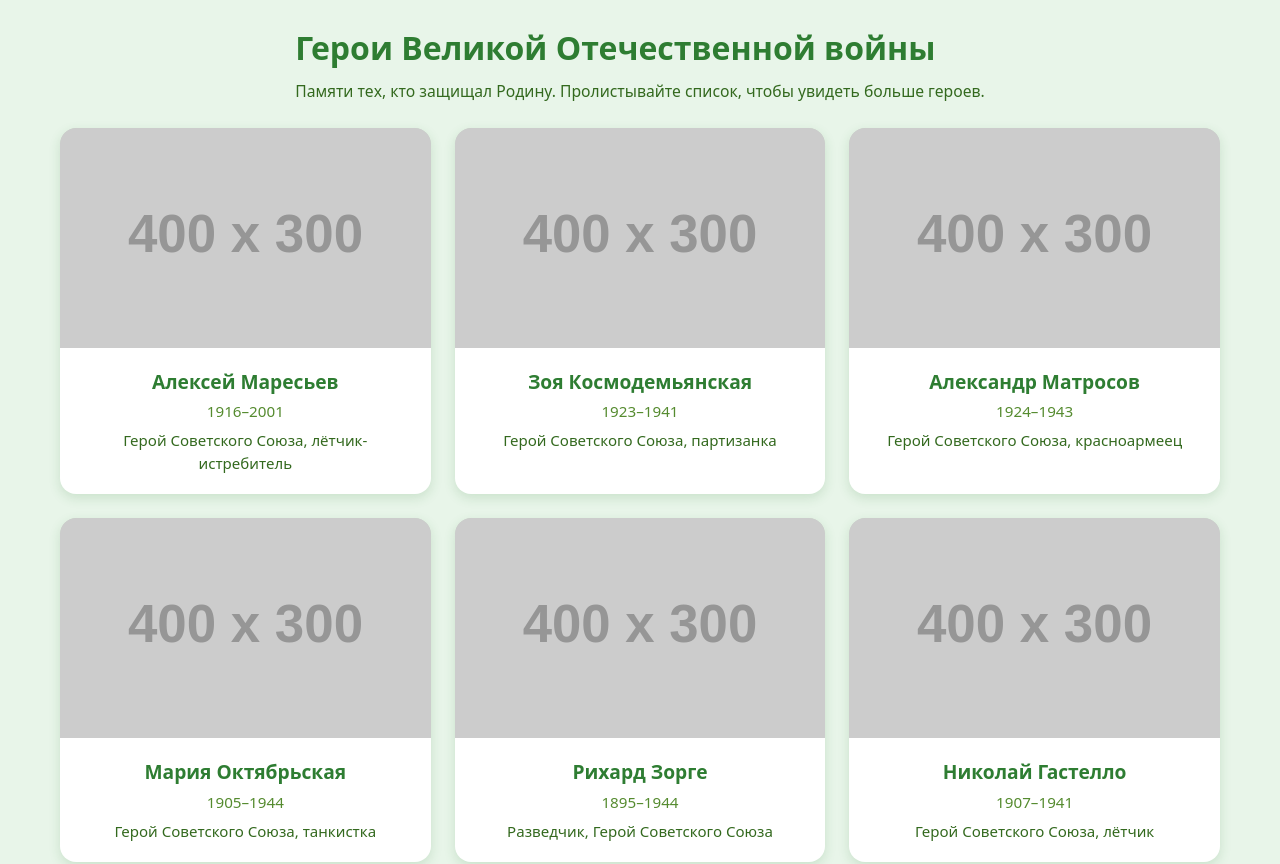
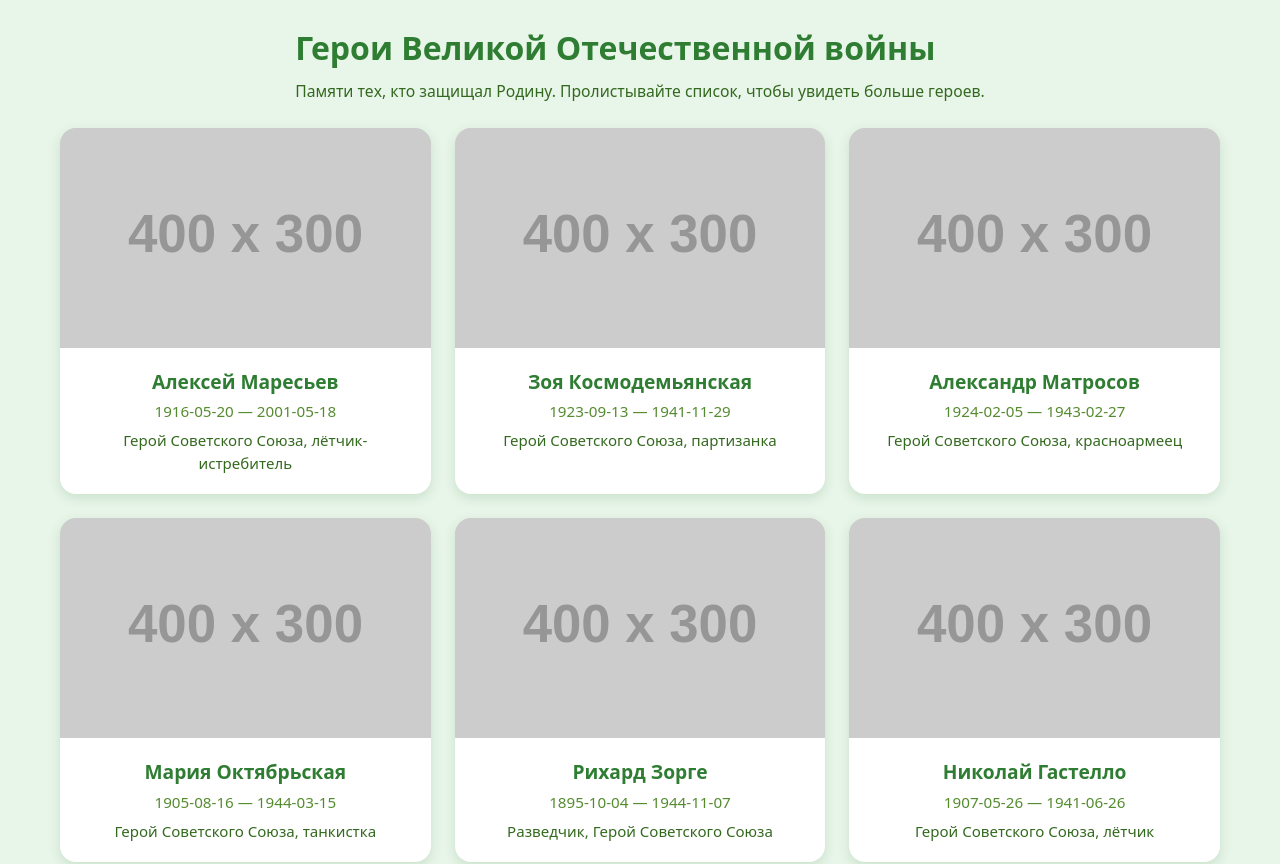
Before and after one commit to StarFury-gh/vov_project, a React app in the folder frontend/: page / in a window 1280 px wide. Shown: the top 864 px of the page. Built offline with nearby package versions, Linux system fonts and the light colour scheme; the HTML template or start-up script is replaced by a standard one.

Commit message:
fontend: fixed api info

```diff
--- a/frontend/src/api.js
+++ b/frontend/src/api.js
@@ -1,109 +1,150 @@
 // Temporary mock API for heroes.
 // Stores basic in-memory data to test the UI without a real server.
 
+// This shape mimics the backend response:
+// hero: { id, full_name, birth_date, death_date, photo_url, rank_name, summary_info }
 const MOCK_HEROES = [
   {
     id: 1,
-    name: 'Алексей Маресьев',
-    lifeDates: '1916–2001',
-    rank: 'Герой Советского Союза, лётчик-истребитель',
-    image: 'https://via.placeholder.com/400x300?text=AM',
+    full_name: 'Алексей Маресьев',
+    birth_date: '1916-05-20',
+    death_date: '2001-05-18',
+    photo_url: 'https://via.placeholder.com/400x300?text=AM',
+    rank_name: 'Герой Советского Союза, лётчик-истребитель',
+    summary_info:
+      'Советский лётчик-истребитель, ставший символом силы духа и стойкости.',
   },
   {
     id: 2,
-    name: 'Зоя Космодемьянская',
-    lifeDates: '1923–1941',
-    rank: 'Герой Советского Союза, партизанка',
-    image: 'https://via.placeholder.com/400x300?text=ZK',
+    full_name: 'Зоя Космодемьянская',
+    birth_date: '1923-09-13',
+    death_date: '1941-11-29',
+    photo_url: 'https://via.placeholder.com/400x300?text=ZK',
+    rank_name: 'Герой Советского Союза, партизанка',
+    summary_info:
+      'Одна из первых женщин, удостоенных звания Героя Советского Союза в годы войны.',
   },
   {
     id: 3,
-    name: 'Александр Матросов',
-    lifeDates: '1924–1943',
-    rank: 'Герой Советского Союза, красноармеец',
-    image: 'https://via.placeholder.com/400x300?text=AM',
+    full_name: 'Александр Матросов',
+    birth_date: '1924-02-05',
+    death_date: '1943-02-27',
+    photo_url: 'https://via.placeholder.com/400x300?text=AM',
+    rank_name: 'Герой Советского Союза, красноармеец',
+    summary_info:
+      'Закрыл своим телом амбразуру вражеского дзота, обеспечив успех наступления.',
   },
   {
     id: 4,
-    name: 'Мария Октябрьская',
-    lifeDates: '1905–1944',
-    rank: 'Герой Советского Союза, танкистка',
-    image: 'https://via.placeholder.com/400x300?text=MO',
+    full_name: 'Мария Октябрьская',
+    birth_date: '1905-08-16',
+    death_date: '1944-03-15',
+    photo_url: 'https://via.placeholder.com/400x300?text=MO',
+    rank_name: 'Герой Советского Союза, танкистка',
+    summary_info:
+      'На личные средства купила танк «Боевая подруга» и воевавшая на нём на фронте.',
   },
   {
     id: 5,
-    name: 'Рихард Зорге',
-    lifeDates: '1895–1944',
-    rank: 'Разведчик, Герой Советского Союза',
-    image: 'https://via.placeholder.com/400x300?text=RZ',
+    full_name: 'Рихард Зорге',
+    birth_date: '1895-10-04',
+    death_date: '1944-11-07',
+    photo_url: 'https://via.placeholder.com/400x300?text=RZ',
+    rank_name: 'Разведчик, Герой Советского Союза',
+    summary_info:
+      'Легендарный разведчик, сыгравший важную роль в обеспечении обороны СССР.',
   },
   {
     id: 6,
-    name: 'Николай Гастелло',
-    lifeDates: '1907–1941',
-    rank: 'Герой Советского Союза, лётчик',
-    image: 'https://via.placeholder.com/400x300?text=NG',
+    full_name: 'Николай Гастелло',
+    birth_date: '1907-05-26',
+    death_date: '1941-06-26',
+    photo_url: 'https://via.placeholder.com/400x300?text=NG',
+    rank_name: 'Герой Советского Союза, лётчик',
+    summary_info:
+      'Направил горящий самолёт на скопление вражеской техники, совершив подвиг.',
   },
   {
     id: 7,
-    name: 'Лидия Литвяк',
-    lifeDates: '1921–1943',
-    rank: 'Лётчица-истребитель, Герой Советского Союза',
-    image: 'https://via.placeholder.com/400x300?text=LL',
+    full_name: 'Лидия Литвяк',
+    birth_date: '1921-08-18',
+    death_date: '1943-08-01',
+    photo_url: 'https://via.placeholder.com/400x300?text=LL',
+    rank_name: 'Лётчица-истребитель, Герой Советского Союза',
+    summary_info:
+      'Одна из самых результативных женщин-истребителей Второй мировой войны.',
   },
   {
     id: 8,
-    name: 'Василий Зайцев',
-    lifeDates: '1915–1991',
-    rank: 'Снайпер, Герой Советского Союза',
-    image: 'https://via.placeholder.com/400x300?text=VZ',
+    full_name: 'Василий Зайцев',
+    birth_date: '1915-03-23',
+    death_date: '1991-12-15',
+    photo_url: 'https://via.placeholder.com/400x300?text=VZ',
+    rank_name: 'Снайпер, Герой Советского Союза',
+    summary_info:
+      'Знаменитый снайпер Сталинградской битвы, ставший символом меткости и выдержки.',
   },
   {
     id: 9,
-    name: 'Кузьма Крючков',
-    lifeDates: '1888–1919',
-    rank: 'Кавалерист, Георгиевский кавалер',
-    image: 'https://via.placeholder.com/400x300?text=KK',
+    full_name: 'Кузьма Крючков',
+    birth_date: '1888-10-21',
+    death_date: '1919-08-13',
+    photo_url: 'https://via.placeholder.com/400x300?text=KK',
+    rank_name: 'Кавалерист, Георгиевский кавалер',
+    summary_info:
+      'Кавалерист, ставший одним из символов героизма русского солдата.',
   },
   {
     id: 10,
-    name: 'Панфиловцы',
-    lifeDates: '1941',
-    rank: 'Бойцы 316-й стрелковой дивизии генерала Панфилова',
-    image: 'https://via.placeholder.com/400x300?text=28',
+    full_name: 'Панфиловцы',
+    birth_date: '1941-11-16',
+    death_date: '1941-11-16',
+    photo_url: 'https://via.placeholder.com/400x300?text=28',
+    rank_name: 'Бойцы 316-й стрелковой дивизии генерала Панфилова',
+    summary_info:
+      'Группа бойцов, прославившихся в боях под Москвой и ставших символом стойкости.',
   },
   {
     id: 11,
-    name: 'Яков Павлов',
-    lifeDates: '1917–1981',
-    rank: 'Герой Советского Союза, сержант',
-    image: 'https://via.placeholder.com/400x300?text=YP',
+    full_name: 'Яков Павлов',
+    birth_date: '1917-10-17',
+    death_date: '1981-09-28',
+    photo_url: 'https://via.placeholder.com/400x300?text=YP',
+    rank_name: 'Герой Советского Союза, сержант',
+    summary_info:
+      'Командир группы бойцов, оборонявших знаменитый дом Павлова в Сталинграде.',
   },
   {
     id: 12,
-    name: 'Молодая гвардия',
-    lifeDates: '1942–1943',
-    rank: 'Подпольная комсомольская организация',
-    image: 'https://via.placeholder.com/400x300?text=MG',
+    full_name: 'Молодая гвардия',
+    birth_date: '1942-09-01',
+    death_date: '1943-02-01',
+    photo_url: 'https://via.placeholder.com/400x300?text=MG',
+    rank_name: 'Подпольная комсомольская организация',
+    summary_info:
+      'Подпольная организация, воевавшая с оккупантами в Краснодоне и окрестностях.',
   },
 ]
 
 /**
  * Mocked heroes list for infinite scroll.
  * Simulates pagination over an in-memory array.
- * Returns object: { heroes: [...], hasMore: boolean }.
+ * Returns object: { heroes: [...], total, skip, limit }.
  */
 export async function fetchHeroes(page = 1, limit = 10) {
   const start = (page - 1) * limit
   const end = start + limit
-  const slice = MOCK_HEROES.slice(start, end)
-  const hasMore = end < MOCK_HEROES.length
+  const heroes = MOCK_HEROES.slice(start, end)
+  const total = MOCK_HEROES.length
+  const skip = start
 
   // Small delay to imitate network latency
   await new Promise((resolve) => setTimeout(resolve, 300))
 
   return {
-    heroes: slice,
-    hasMore,
+    heroes,
+    total,
+    skip,
+    limit,
   }
 }
--- a/frontend/src/components/heroes/HeroCard/HeroCard.tsx
+++ b/frontend/src/components/heroes/HeroCard/HeroCard.tsx
@@ -2,24 +2,38 @@ import styles from './HeroCard.module.css'
 
 interface HeroCardProps {
   id: number | string
-  name: string
-  lifeDates?: string
-  rank?: string
-  image?: string
+  fullName: string
+  birthDate: string
+  deathDate: string
+  photoUrl: string
+  rankName?: string
+  summaryInfo?: string
   onClick?: () => void
 }
 
 // Карточка героя: крупная фотография, ФИО, даты жизни и звание.
-const HeroCard = ({ name, lifeDates, rank, image, onClick }: HeroCardProps) => {
-  const firstLetter = name.trim().charAt(0).toUpperCase()
+const HeroCard = ({
+  fullName,
+  birthDate,
+  deathDate,
+  photoUrl,
+  rankName,
+  onClick,
+}: HeroCardProps) => {
+  const firstLetter = fullName.trim().charAt(0).toUpperCase()
+
+  const lifeDates =
+    birthDate || deathDate
+      ? `${birthDate || '—'} — ${deathDate || 'н/д'}`
+      : undefined
 
   return (
     <article className={styles.card} onClick={onClick}>
       <div className={styles.photo}>
-        {image ? (
+        {photoUrl ? (
           <img
-            src={image}
-            alt={name}
+            src={photoUrl}
+            alt={fullName}
             className={styles.photoImage}
             loading="lazy"
           />
@@ -29,9 +43,9 @@ const HeroCard = ({ name, lifeDates, rank, image, onClick }: HeroCardProps) => {
       </div>
 
       <div className={styles.content}>
-        <h2 className={styles.name}>{name}</h2>
+        <h2 className={styles.name}>{fullName}</h2>
         {lifeDates && <p className={styles.dates}>{lifeDates}</p>}
-        {rank && <p className={styles.rank}>{rank}</p>}
+        {rankName && <p className={styles.rank}>{rankName}</p>}
       </div>
     </article>
   )
--- a/frontend/src/pages/HomePage/HomePage.tsx
+++ b/frontend/src/pages/HomePage/HomePage.tsx
@@ -1,30 +1,34 @@
 import { useCallback, useEffect, useRef, useState } from 'react'
 import { useNavigate } from 'react-router-dom'
 import styles from './HomePage.module.css'
-import HeroCard from '../../components/heroes/HeroCard'
+import HeroCard from '../../components/heroes/HeroCard/HeroCard'
 // @ts-expect-error JS module without types
 import { fetchHeroes } from '../../api'
 
-// Тип героя, который ожидаем от API
-export interface Hero {
-    id: number | string
-    name: string
-    lifeDates?: string
-    rank?: string
-    image?: string | null
+// Тип героя, который возвращает API
+export interface HeroFromApi {
+    id: number
+    full_name: string
+    birth_date: string
+    death_date: string
+    photo_url: string
+    rank_name: string | null
+    summary_info: string
 }
 
 type HeroesApiResponse =
+    | HeroFromApi[]
     | {
-        heroes: Hero[]
-        hasMore?: boolean
-    }
-    | Hero[]
+          heroes: HeroFromApi[]
+          total: number
+          skip: number
+          limit: number
+      }
 
 const PAGE_LIMIT = 10
 
 const HomePage = () => {
-    const [heroes, setHeroes] = useState<Hero[]>([])
+    const [heroes, setHeroes] = useState<HeroFromApi[]>([])
     const [page, setPage] = useState(1)
     const [hasMore, setHasMore] = useState(true)
     const [isLoading, setIsLoading] = useState(false)
@@ -44,7 +48,7 @@ const HomePage = () => {
         try {
             const data = (await fetchHeroes(page, PAGE_LIMIT)) as HeroesApiResponse
 
-            let newHeroes: Hero[] = []
+            let newHeroes: HeroFromApi[] = []
             let nextHasMore = true
 
             if (Array.isArray(data)) {
@@ -52,12 +56,20 @@ const HomePage = () => {
                 newHeroes = data
                 nextHasMore = data.length === PAGE_LIMIT
             } else if (data && Array.isArray(data.heroes)) {
-                // API вернул объект с полем heroes
-                newHeroes = data.heroes
-                nextHasMore =
-                    typeof data.hasMore === 'boolean'
-                        ? data.hasMore
-                        : data.heroes.length === PAGE_LIMIT
+                // API вернул объект с полем heroes и метаданными пагинации
+                const { heroes: heroesList, total, skip, limit } = data
+                newHeroes = heroesList
+
+                if (
+                    typeof total === 'number' &&
+                    typeof skip === 'number' &&
+                    typeof limit === 'number'
+                ) {
+                    // hasMore на основе total/skip/limit
+                    nextHasMore = skip + heroesList.length < total
+                } else {
+                    nextHasMore = heroesList.length === PAGE_LIMIT
+                }
             }
 
             setHeroes((prev) => [...prev, ...newHeroes])
@@ -107,7 +119,7 @@ const HomePage = () => {
         void loadHeroes()
     }
 
-    const handleHeroClick = (id: Hero['id']) => {
+    const handleHeroClick = (id: HeroFromApi['id']) => {
         navigate(`/heroes/${id}`)
     }
 
@@ -127,10 +139,12 @@ const HomePage = () => {
                         <HeroCard
                             key={hero.id}
                             id={hero.id}
-                            name={hero.name}
-                            lifeDates={hero.lifeDates}
-                            rank={hero.rank}
-                            image={hero.image ?? undefined}
+                            fullName={hero.full_name}
+                            birthDate={hero.birth_date}
+                            deathDate={hero.death_date}
+                            photoUrl={hero.photo_url}
+                            rankName={hero.rank_name ?? undefined}
+                            summaryInfo={hero.summary_info}
                             onClick={() => handleHeroClick(hero.id)}
                         />
                     ))}
```
